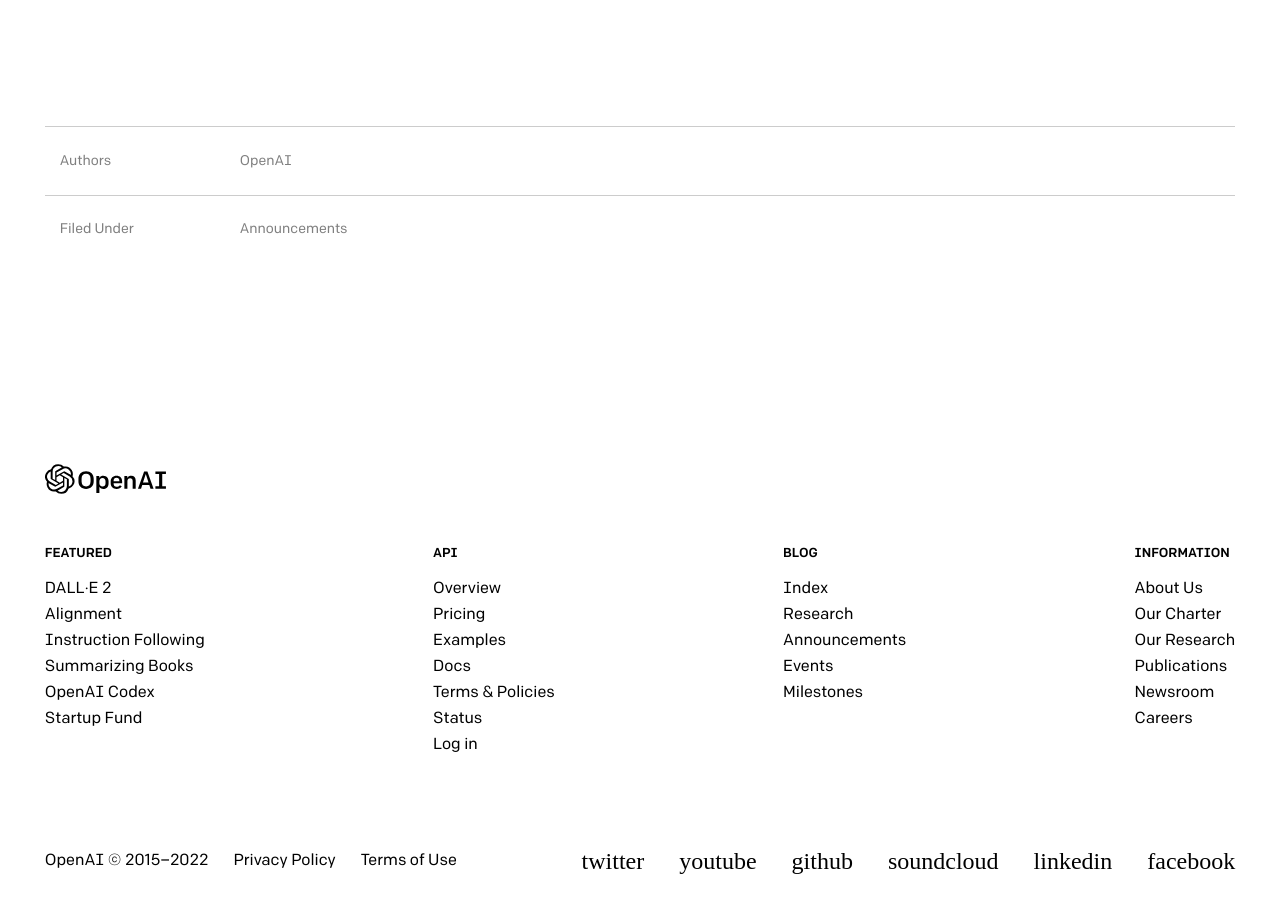
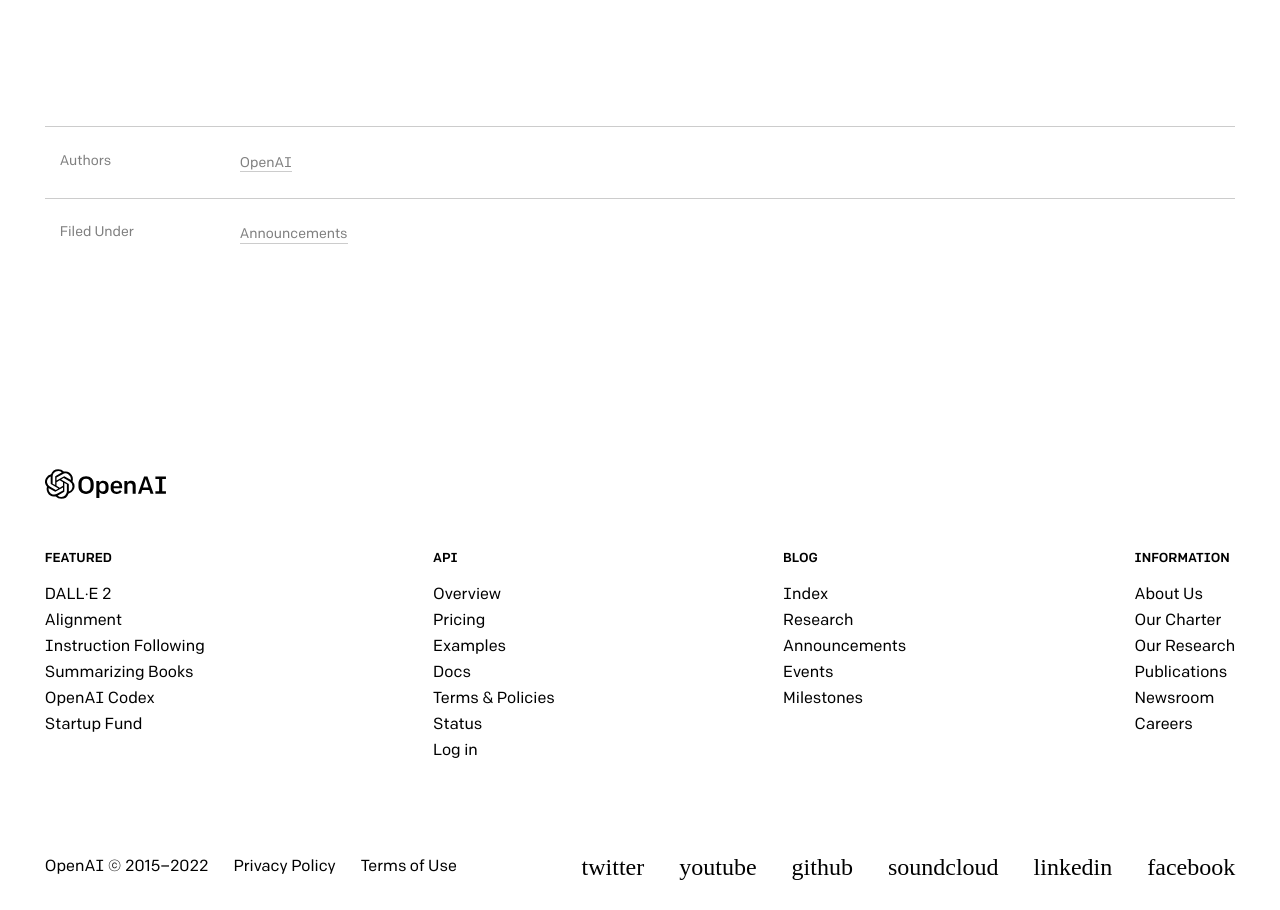
Before and after one commit to parisienkid/redux-ts-openai, a React (Create React App) app: page /redux-ts-openai/blog/dall-e-introducing-outpainting in a window 1280 px wide. Shown: the part 3280-4190 px from the top of the page. Built offline with nearby package versions, Linux system fonts and the light colour scheme; a web font is replaced by a local one.

Commit message:
Updated media for DallePost

```diff
--- a/src/pages/posts-pages/DallePost.tsx
+++ b/src/pages/posts-pages/DallePost.tsx
@@ -5,15 +5,30 @@
 import introImg from '../../assets/images/posts/dalle/blog-cover.jpeg';
 import { blogTheme } from '../../core/theme/theme';
 import Container from '../../components/container/Container';
-import { PostContainer, PostInfo, PostDate, PostTimeToRead, PostP, PostHR, Footnotes } from './styled-components/StyledComponents';
+import { PostContainer, PostDate, PostTimeToRead, PostP, PostHR, Footnotes } from './styled-components/StyledComponents';
 import DefaultSlider from '../../components/slider-default/DefaultSlider';
 import { motion } from 'framer-motion';
 import Switcher from '../../components/switcher/Switcher';
+
+const PostInfo = styled.div`
+    position: absolute;
+    top: 200px;
+    left: 0;
+    @media ${({theme}) => theme.media.extraLarge} {
+        left: -20px;
+        top: 150px;
+    }
+    @media ${({theme}) => theme.media.large} {
+        left: 0;
+        top: 50px;
+    }
+`
 
 const IntroImage = styled.img`
     width: 100%;
     height: 730px;
     object-fit: cover;
+
 `
 
 const IntroImageDescr = styled.div`
@@ -22,6 +37,9 @@
     color: rgba(0,0,0,.5);
     margin-top: 10px;
     margin-bottom: 80px;
+    @media ${({theme}) => theme.media.medium} {
+        margin-bottom: 150px;
+    }
 `
 
 const Subtitle = styled.h5`
@@ -30,6 +48,9 @@
     margin-bottom: 70px;
     font-size: 20px;
     font-weight: 400;
+    @media ${({theme}) => theme.media.medium} {
+        line-height: 25px;
+    }
 `
 
 const SwitcherLeftContent = styled.img`
@@ -40,6 +61,12 @@
     display: block;
     max-width: 1000px;
     margin: 0 auto;
+    @media ${({theme}) => theme.media.large} {
+        max-width: 600px;
+    }
+    @media ${({theme}) => theme.media.medium} {
+        max-width: 100%;
+    }
 `
 
 
@@ -57,7 +84,7 @@
         <>
             <IntroImage src={introImg}/>
             <Container>
-                <PostInfo top='200px' left='0px'>
+                <PostInfo>
                     <PostDate>August 31, 2022</PostDate>
                     <PostTimeToRead>5 minute read</PostTimeToRead>
                 </PostInfo>
@@ -85,12 +112,12 @@
                 <PostHR/>
                 <Footnotes>
                     <p>Authors</p>
-                    <p>OpenAI</p>
+                    <a href='#'><span>OpenAI</span></a>
                 </Footnotes>
                 <PostHR/>
                 <Footnotes mb='150px'>
                     <p>Filed Under</p>
-                    <p>Announcements</p>
+                    <a href='#'><span>Announcements</span></a>
                 </Footnotes>
             </Container>
         </>
--- a/src/pages/posts-pages/styled-components/StyledComponents.tsx
+++ b/src/pages/posts-pages/styled-components/StyledComponents.tsx
@@ -20,21 +20,11 @@
 export const PostContainer = styled.section`
     margin: 0 auto;
     width: 720px;
-    p {
-
+    @media ${({theme}) => theme.media.medium} {
+        width: 100%;
     }
 `
 
-interface PostInfoProps {
-    top: string
-    left: string
-}
-
-export const PostInfo = styled.div<PostInfoProps>`
-    position: absolute;
-    top: ${props => props.top};
-    left: ${props => props.left};
-`
 
 export const PostDate = styled.time`
     font-family: ${({theme}) => theme.fonts.colfax};
@@ -76,4 +66,31 @@
         font-size: 14px;
         color: rgba(0,0,0,.5);
     }
+    a {
+        display: inline;
+        font-family: ${({theme}) => theme.fonts.colfax};
+        font-size: 14px;
+        color: rgba(0,0,0,.5);
+        text-decoration: none;
+        span {
+            position: relative;
+            &:after {
+                content: '';
+                position: absolute;
+                display: block;
+                height: .5px;
+                background-color: rgba(0,0,0, .2);
+                width: 100%;
+                bottom: -1px;
+                left: 0;
+            }
+        }
+        &:hover {
+            color: rgba(0,0,0,.5);
+            text-decoration: none;
+        }
+    }
+    @media ${({theme}) => theme.media.medium} {
+        grid-template-columns: 1fr;
+    }
 `
--- a/src/routes/Routes.tsx
+++ b/src/routes/Routes.tsx
@@ -1,5 +1,4 @@
 import { FC, lazy, Suspense } from "react";
-import Header from "../components/header/Header";
 
 import {
     Routes,
```
